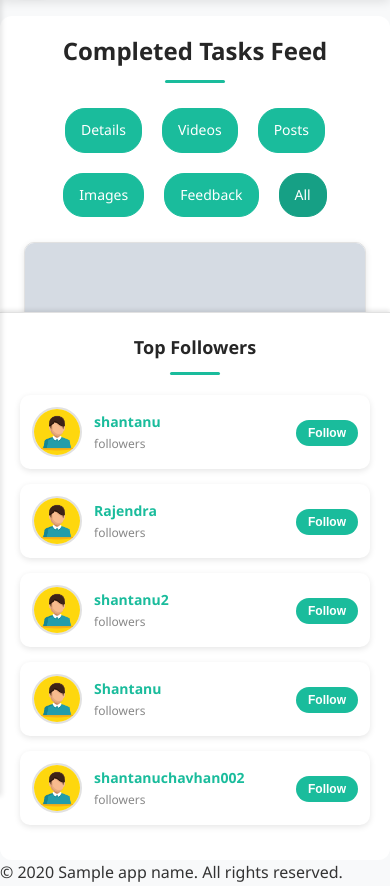
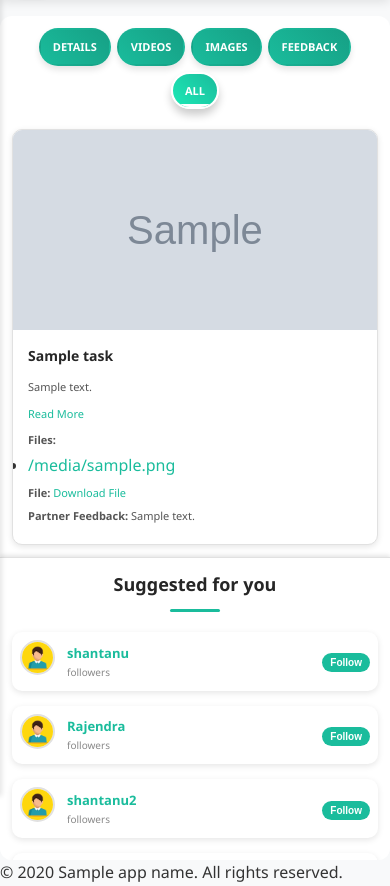
Before and after one commit to omwarkri/project1-Share-Task, a Django app: template todolist/task/templates/feed/completed_tasks_feed.html in a window 390 px wide. Shown: the part 48-934 px from the top of the page. Run offline with Django 5.2, Linux system fonts and the light colour scheme; data comes from the database, SQL or seed files in the repository; tables that the repository leaves empty hold one stand-in row (values such as "Sample post"); the template is opened without the code that fills it: values that come from a table or form of the project are taken from there, most other values are stand-ins (such as "Sample title", 1, 10 or a date in 2020); grey boxes marked "Sample" are stand-in pictures.

Commit message:
Added your-folder

```diff
--- a/todolist/task/templates/feed/completed_tasks_feed.html
+++ b/todolist/task/templates/feed/completed_tasks_feed.html
@@ -24,13 +24,15 @@ body {
 .feed-main-content {
     display: flex;
     height: 100vh;
+    overflow-y: auto;
 }
 
 .feed-main-content .container {
     flex: 1;
     padding: 24px;
     padding-top: 16px;
-    overflow-y: auto;
+    margin-right:300px ;
+
 }
 
 h1 {
@@ -53,8 +55,12 @@ h1::after {
 
 /* Sidebar Styles */
 .users {
+    position: fixed;
+    right: 0;
+    top:10;
     width: 300px; /* Fixed width for the sidebar */
     padding: 20px;
+    height:100vh;
     background-color: white;
     border-left: 1px solid #e1e1e1;
     overflow-y: auto; /* Allow scrolling if content overflows */
@@ -135,6 +141,30 @@ h1::after {
     font-size: 12px;
     color: #888;
 }
+/* User Link Styles */
+.user-link {
+    text-decoration: none;
+    color: inherit;
+
+}
+
+.user-link:hover {
+    text-decoration: none;
+}
+
+.user-link img {
+    margin-right: 12px;
+}
+
+.user-link .username {
+    color: #1abc9c;
+    font-weight: 600;
+}
+
+.user-link .follower-count {
+    color: #888;
+    font-size: 12px;
+}
 
 /* Follow Button Styles */
 .follow-form {
@@ -167,35 +197,74 @@ h1::after {
 }
 
 /* Filter Buttons */
+/* Filter Buttons Container */
 .filters {
     display: flex;
     justify-content: center;
     gap: 10px;
     margin-bottom: 20px;
-    flex-wrap: wrap;
+    flex-wrap: wrap; /* Allow buttons to wrap on smaller screens */
 }
 
+/* Base Button Style */
 .filter-button {
-    padding: 10px 15px;
-    background-color: #1abc9c;
+    padding: 12px 20px;
+    background: linear-gradient(45deg, #1abc9c, #16a085); /* Gradient background */
     color: white;
     text-decoration: none;
-    border-radius: 20px;
+    border-radius: 25px; /* Rounded corners */
     font-size: 14px;
-    transition: background-color 0.3s ease, transform 0.3s ease;
-    margin: 5px;
-    border: 1px solid #1abc9c;
+    font-weight: 600;
+    text-transform: uppercase; /* Uppercase text */
+    transition: all 0.3s ease;
+    box-shadow: 0 4px 6px rgba(0, 0, 0, 0.1); /* Subtle shadow */
+    border: 2px solid transparent; /* Transparent border */
+    position: relative;
+    overflow: hidden; /* Ensure the sliding effect stays within the button */
 }
 
-.filter-button.active {
-    background-color: #16a085;
-    border-color: #16a085;
+/* Sliding Animation */
+.filter-button::after {
+    content: '';
+    position: absolute;
+    bottom: 0;
+    left: 0;
+    width: 100%;
+    height: 3px;
+    background-color: white; /* Color of the sliding line */
+    transform: translateX(-100%); /* Start the line off-screen */
+    transition: transform 0.3s ease;
 }
 
-.filter-button:hover {
-    background-color: #16a085;
-    border-color: #16a085;
-    transform: translateY(-2px);
+/* Hover Effect */
+.filter-button:hover::after {
+    transform: translateX(0); /* Slide the line in on hover */
+}
+
+/* Active Button Style */
+.filter-button.active {
+    background: linear-gradient(45deg, #1de9b6, #1abc9c); /* Brighter gradient for active state */
+    border: 2px solid #ffffff; /* White border for active state */
+    box-shadow: 0 6px 8px rgba(0, 0, 0, 0.2); /* Larger shadow for active state */
+}
+
+.filter-button.active::after {
+    transform: translateX(0); /* Keep the line visible for active state */
+}
+
+/* Mobile Responsiveness */
+@media (max-width: 768px) {
+    .filter-button {
+        padding: 10px 15px; /* Smaller padding for mobile */
+        font-size: 12px; /* Smaller font size for mobile */
+    }
+}
+
+@media (max-width: 480px) {
+    .filter-button {
+        padding: 8px 12px; /* Even smaller padding for small screens */
+        font-size: 11px; /* Smaller font size for small screens */
+    }
 }
 
 /* Task Feed Grid */
@@ -286,20 +355,131 @@ h1::after {
 }
 
 /* Mobile Responsiveness */
+/* Mobile Responsiveness */
 @media (max-width: 768px) {
     .feed-main-content {
-        flex-direction: column;
+        flex-direction: column; /* Stack sidebar and main content vertically */
+    }
+
+    .feed-main-content .container {
+        margin-right: 0; /* Remove the right margin */
+        padding: 16px; /* Adjust padding for smaller screens */
     }
 
     .users {
-        width: 100%;
-        border-left: none;
-        border-top: 1px solid #e1e1e1;
-        box-shadow: 0 -2px 4px rgba(0, 0, 0, 0.1);
+        position: static; /* Remove fixed positioning */
+        width: 100%; /* Full width on mobile */
+        height: auto; /* Auto height */
+        border-left: none; /* Remove left border */
+        border-top: 1px solid #e1e1e1; /* Add top border */
+        box-shadow: 0 -2px 4px rgba(0, 0, 0, 0.1); /* Adjust shadow */
+        padding: 16px; /* Adjust padding */
     }
 
-    .container {
-        max-width: 100%;
+    .user-list li {
+        padding: 10px; /* Reduce padding for smaller screens */
+    }
+
+    .user-list li img {
+        width: 40px; /* Smaller profile picture */
+        height: 40px;
+    }
+
+    .user-list li .user-info .username {
+        font-size: 14px; /* Smaller font size */
+    }
+
+    .user-list li .user-info .follower-count {
+        font-size: 11px; /* Smaller font size */
+    }
+
+    .follow-button {
+        padding: 5px 10px; /* Smaller button */
+        font-size: 11px; /* Smaller font size */
+    }
+
+    .filters {
+        gap: 8px; /* Reduce gap between filter buttons */
+    }
+
+    .filter-button {
+        padding: 10px 15px; /* Smaller padding */
+        font-size: 12px; /* Smaller font size */
+    }
+
+    .task-feed-grid {
+        grid-template-columns: repeat(auto-fill, minmax(250px, 1fr)); /* Adjust grid columns */
+        gap: 15px; /* Reduce gap between items */
+    }
+
+    .task-feed-item h2 {
+        font-size: 16px; /* Smaller font size */
+    }
+
+    .task-feed-item p {
+        font-size: 12px; /* Smaller font size */
+    }
+
+    .read-more-button {
+        font-size: 12px; /* Smaller font size */
+    }
+}
+
+@media (max-width: 480px) {
+    .feed-main-content .container {
+        padding: 12px; /* Further reduce padding */
+    }
+
+    .users {
+        padding: 12px; /* Further reduce padding */
+    }
+
+    .user-list li {
+        padding: 8px; /* Further reduce padding */
+    }
+
+    .user-list li img {
+        width: 35px; /* Even smaller profile picture */
+        height: 35px;
+    }
+
+    .user-list li .user-info .username {
+        font-size: 13px; /* Even smaller font size */
+    }
+
+    .user-list li .user-info .follower-count {
+        font-size: 10px; /* Even smaller font size */
+    }
+
+    .follow-button {
+        padding: 4px 8px; /* Even smaller button */
+        font-size: 10px; /* Even smaller font size */
+    }
+
+    .filters {
+        gap: 6px; /* Further reduce gap between filter buttons */
+    }
+
+    .filter-button {
+        padding: 8px 12px; /* Even smaller padding */
+        font-size: 11px; /* Even smaller font size */
+    }
+
+    .task-feed-grid {
+        grid-template-columns: repeat(auto-fill, minmax(200px, 1fr)); /* Adjust grid columns */
+        gap: 10px; /* Further reduce gap between items */
+    }
+
+    .task-feed-item h2 {
+        font-size: 14px; /* Even smaller font size */
+    }
+
+    .task-feed-item p {
+        font-size: 11px; /* Even smaller font size */
+    }
+
+    .read-more-button {
+        font-size: 11px; /* Even smaller font size */
     }
 }
     </style>
@@ -308,13 +488,12 @@ h1::after {
     <div class="feed-main-content">
         <!-- Main Content -->
         <div class="container">
-            <h1>Completed Tasks Feed</h1>
 
             <!-- Filter Buttons -->
             <div class="filters">
                 <a href="?filter_type=detail" class="filter-button {% if filter_type == 'detail' %}active{% endif %}">Details</a>
                 <a href="?filter_type=video" class="filter-button {% if filter_type == 'video' %}active{% endif %}">Videos</a>
-                <a href="?filter_type=post" class="filter-button {% if filter_type == 'post' %}active{% endif %}">Posts</a>
+                <!-- <a href="?filter_type=post" class="filter-button {% if filter_type == 'post' %}active{% endif %}">Posts</a> -->
                 <a href="?filter_type=image" class="filter-button {% if filter_type == 'image' %}active{% endif %}">Images</a>
                 <a href="?filter_type=feedback" class="filter-button {% if filter_type == 'feedback' %}active{% endif %}">Feedback</a>
                 <a href="?" class="filter-button {% if not filter_type %}active{% endif %}">All</a>
@@ -366,23 +545,28 @@ h1::after {
         </div>
 
         <!-- Sidebar for Top 5 Users -->
+        <!-- Sidebar for Top 5 Users -->
 <div class="users">
-            <h2>Top Followers</h2>
+    <h2>Suggested for you</h2>
     <ul class="user-list">
         {% for user in top_users %}
             <li>
                 <!-- Check if profile_picture exists -->
+                <a href="{% url 'view_profile_id' user.id %}" class="user-link">
                     {% if user.profile_picture %}
                         <img src="{{ user.profile_picture.url }}" alt="{{ user.username }}">
                     {% else %}
                         <!-- Display a default image or placeholder if no profile picture exists -->
                         <img src="/media/symbols/default-profile-pic.jpg" alt="Default Profile Picture">
                     {% endif %}
+                </a>
 
                 <!-- User Info -->
                 <div class="user-info">
+                    <a href="{% url 'view_profile_id' user.id %}" class="user-link">
                         <span class="username">{{ user.username }}</span>
                         <span class="follower-count">{{ user.follower_count }} followers</span>
+                    </a>
                 </div>
 
                 <!-- Follow/Unfollow Button -->
```
Lines whose indentation alone changed are shown as unchanged.
